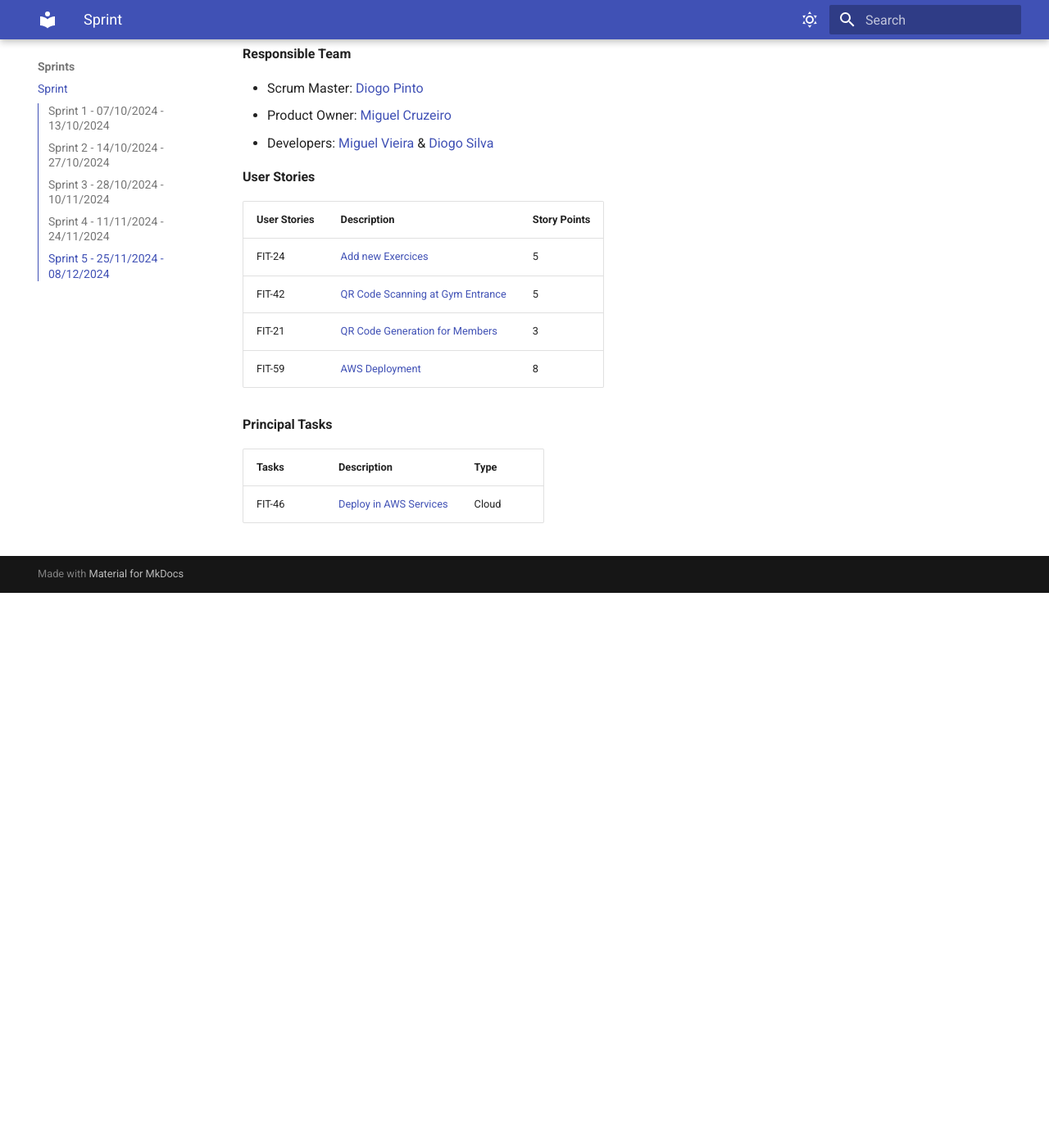
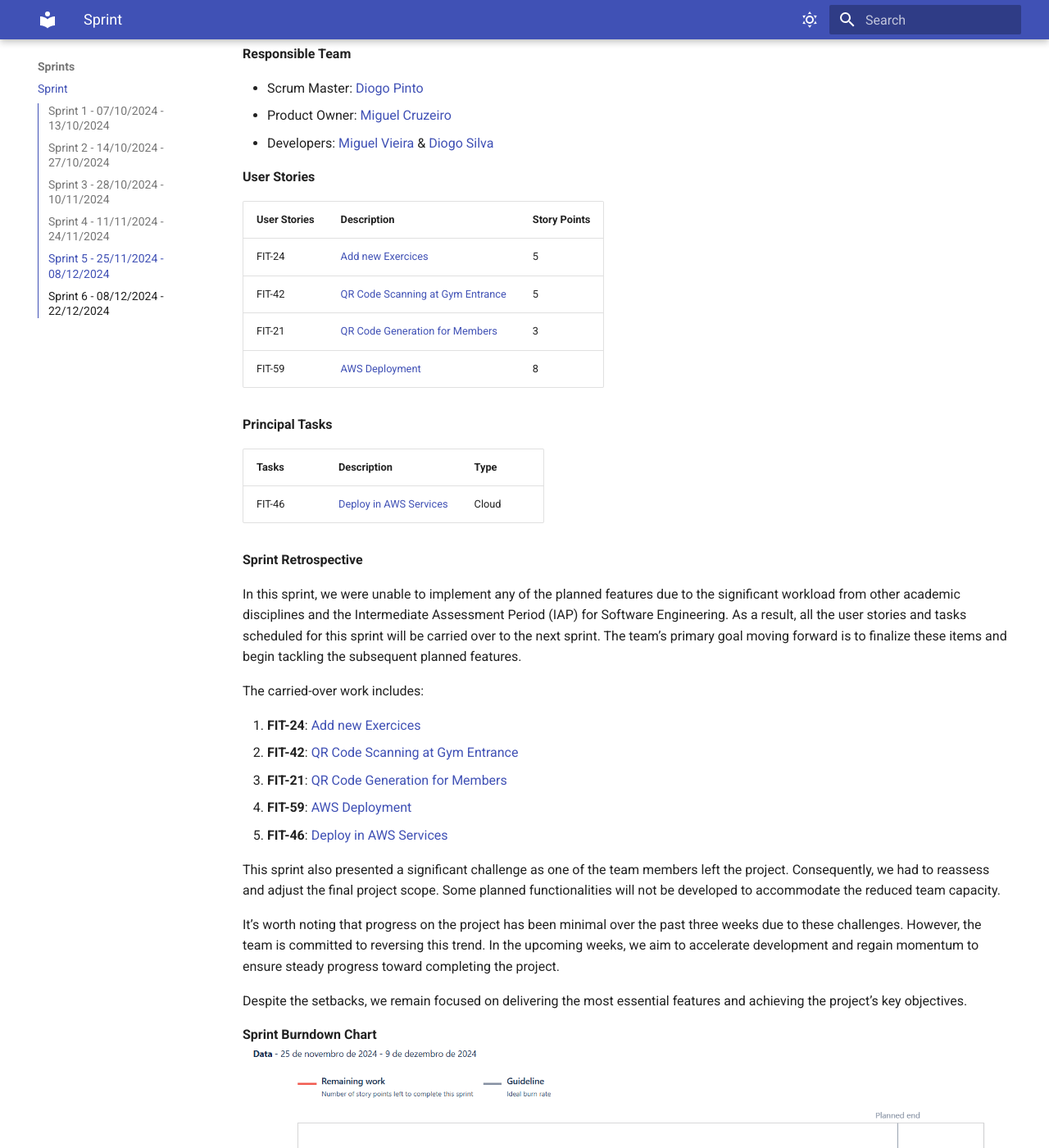
Before and after one commit to FitMonitor/Documentation, an MkDocs documentation site: the page built from docs/sprints/sprint.md, in a window 1280 px wide and 1400 px high, scrolled down 8541 px. Shown: the whole window at 82% size. Built offline with MkDocs 1.6.1 and Material for MkDocs 9.7.7, drawn with Linux system fonts in a browser that asks for light colours; before the commit the page ends 9264 px from its top, so only the background shows below that; some of the changed text lies outside the part shown.

Commit message:
Sprint 5 & Sprint 6 Documentation

```diff
--- a/docs/sprints/sprint.md
+++ b/docs/sprints/sprint.md
@@ -151,7 +151,7 @@ that need further exploration. With these steps, we are aiming to increase focus
 upcoming tasks.
 
 **Sprint Burndown Chart**
-![Sprint 1 Burndown Chart](../files/Spring3BurndownChart.png)
+![Sprint 3 Burndown Chart](../files/Spring3BurndownChart.png)
 
 ---
 
@@ -252,3 +252,59 @@ By focusing on these critical areas, the team aims to finalize the foundational
 | Tasks | Description            | Type |
 |--------------|------------------------|--------------|
 | FIT-46       | [Deploy in AWS Services](https://fitmonitor.atlassian.net/browse/FIT-46)          | Cloud
+
+
+**Sprint Retrospective**
+
+In this sprint, we were unable to implement any of the planned features due to the significant workload from other academic disciplines and the Intermediate
+Assessment Period (IAP) for Software Engineering. As a result, all the user stories and tasks scheduled for this sprint will be carried over to the next sprint.
+The team’s primary goal moving forward is to finalize these items and begin tackling the subsequent planned features.
+
+The carried-over work includes:
+
+1. __FIT-24__: [Add new Exercices](https://fitmonitor.atlassian.net/browse/FIT-24)
+2. __FIT-42__: [QR Code Scanning at Gym Entrance](https://fitmonitor.atlassian.net/browse/FIT-42)
+3. __FIT-21__: [QR Code Generation for Members](https://fitmonitor.atlassian.net/browse/FIT-21)
+4. __FIT-59__: [AWS Deployment](https://fitmonitor.atlassian.net/browse/FIT-59)
+5. __FIT-46__: [Deploy in AWS Services](https://fitmonitor.atlassian.net/browse/FIT-46)
+
+This sprint also presented a significant challenge as one of the team members left the project.
+Consequently, we had to reassess and adjust the final project scope. Some planned functionalities will not be developed to accommodate the reduced team capacity.
+
+It’s worth noting that progress on the project has been minimal over the past three weeks due to these challenges.
+However, the team is committed to reversing this trend. In the upcoming weeks, we aim to accelerate development and regain momentum to ensure
+ steady progress toward completing the project.
+
+Despite the setbacks, we remain focused on delivering the most essential features and achieving the project’s key objectives.
+
+**Sprint Burndown Chart**
+![Sprint 5 Burndown Chart](../files/Spring5BurndownChart.png)
+
+## Sprint 6 - 08/12/2024 - 22/12/2024
+**Sprint Goal**
+
+In this sprint, our primary objective is to complete the work carried over from Sprint 5. This includes finalizing the implementation of key features for gym member access, such as QR code functionalities, and completing the AWS deployment to ensure a reliable and scalable application infrastructure.
+
+By focusing on these pending tasks, we aim to meet the goals originally set for the previous sprint and establish a solid foundation for future development.
+
+
+**Responsible Team**
+
+- Scrum Master: [Diogo Silva](https://github.com/DiogoSilva1904)
+- Product Owner: [Diogo Pinto](https://github.com/diogopnt)
+- Developers: [Miguel Cruzeiro](https://github.com/MiguelCruzeiro)
+
+**User Stories**
+
+| User Stories | Description                              | Story Points |
+|--------------|------------------------------------------|--------------|
+| FIT-24       | [Add new Exercices](https://fitmonitor.atlassian.net/browse/FIT-24)                        | 5            |
+| FIT-42       | [QR Code Scanning at Gym Entrance](https://fitmonitor.atlassian.net/browse/FIT-42)         | 5            |
+| FIT-21       | [QR Code Generation for Members](https://fitmonitor.atlassian.net/browse/FIT-21)           | 3            |
+| FIT-59       | [AWS Deployment](https://fitmonitor.atlassian.net/browse/FIT-59)                           | 8            |
+
+**Principal Tasks**
+
+| Tasks | Description            | Type |
+|--------------|------------------------|--------------|
+| FIT-46       | [Deploy in AWS Services](https://fitmonitor.atlassian.net/browse/FIT-46)          | Cloud
```
Also changed, not shown: other parts of docs/sprints/sprint.md (+2 -2 lines), docs/documentation/dod.md (+1 -1 lines), docs/files/Spring5BurndownChart.png (added).
